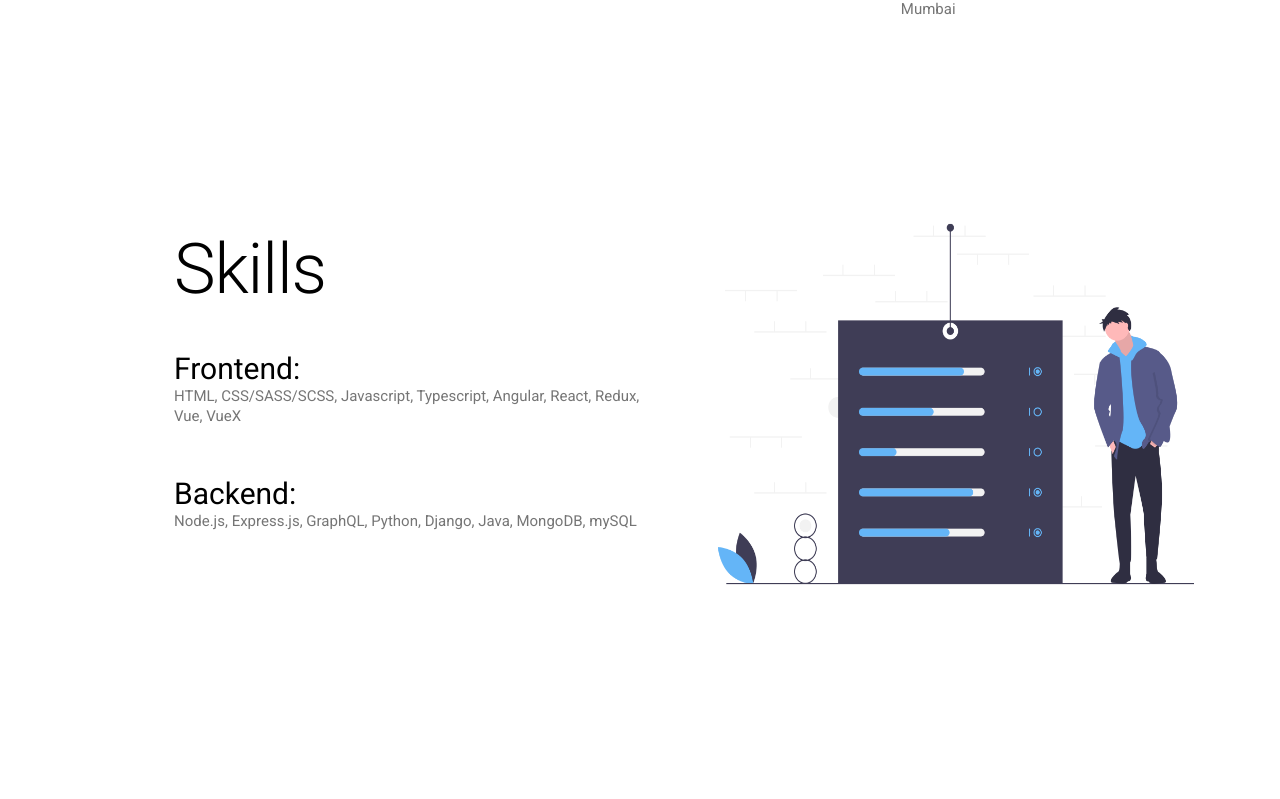
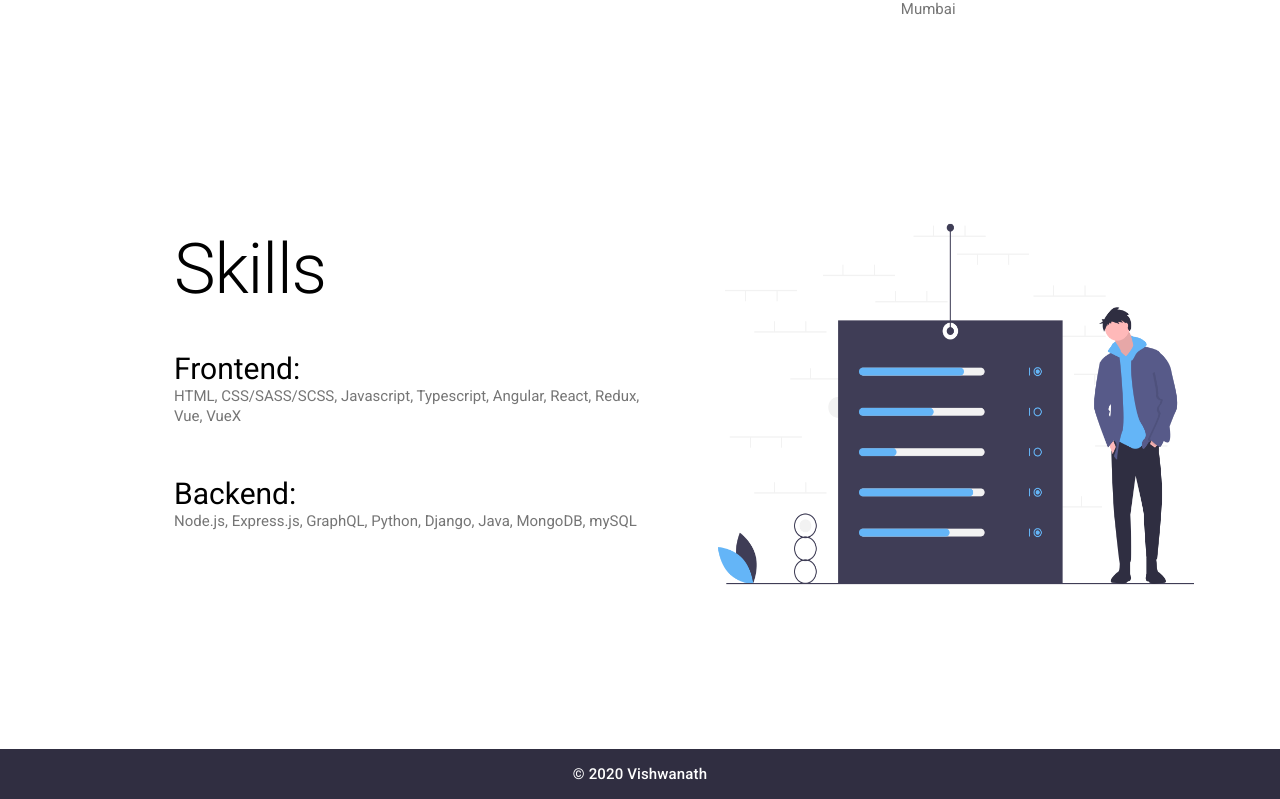
Before and after one commit to FrozenHearth/Portfolio, a React (Create React App) app: page / in a window 1280 px wide. Shown: the part 1285-2084 px from the top of the page. Before the commit the page ends 2034 px from the top, so only its background shows below. Built offline with nearby package versions, Linux system fonts and the light colour scheme.

Commit message:
Create footer

```diff
--- a/src/App.css
+++ b/src/App.css
@@ -2,3 +2,7 @@
   font-size: 10px;
   font-family: 'Roboto';
 }
+
+.App {
+  min-height: 100vh;
+}
--- a/src/App.js
+++ b/src/App.js
@@ -5,6 +5,7 @@ import Hero from './components/Hero';
 import Projects from './components/Projects';
 import { AboutMe } from './components/About';
 import { Skills } from './components/Skills';
+import { Footer } from './components/Footer';
 
 const App = () => {
   return (
@@ -14,6 +15,7 @@ const App = () => {
       <Projects />
       <AboutMe />
       <Skills />
+      <Footer />
     </div>
   );
 };
--- /dev/null
+++ b/src/components/Footer.js
@@ -0,0 +1,28 @@
+import React from 'react';
+import { makeStyles } from '@material-ui/core/styles';
+import { Typography } from '@material-ui/core';
+
+const useStyles = makeStyles(() => ({
+  footerContainer: {
+    display: 'flex',
+    width: '100%',
+    height: '5rem',
+    alignItems: 'center',
+    background: '#302e41',
+  },
+  footerMsg: {
+    color: 'white',
+    margin: '0 auto',
+    fontSize: '1.5rem',
+    fontWeight: 500,
+  },
+}));
+
+export const Footer = () => {
+  const classes = useStyles();
+  return (
+    <footer className={classes.footerContainer}>
+      <Typography className={classes.footerMsg}>© 2020 Vishwanath </Typography>
+    </footer>
+  );
+};
```
